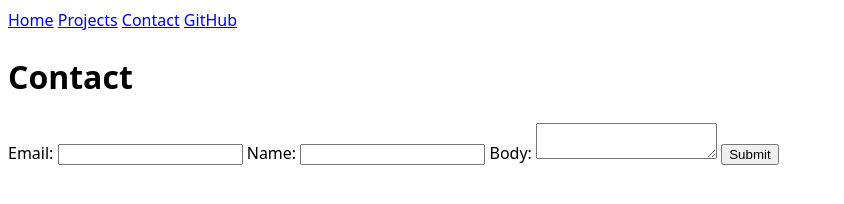
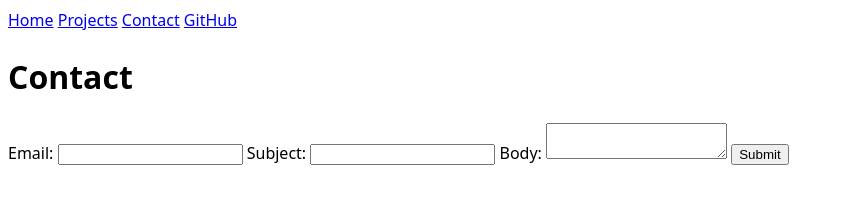
Before and after one commit to paj003-crypto/Portfolio, a plain HTML site: page contact/index.html in a window 1280 px wide. Shown: the whole page, without its empty margins (0-844 px from the left). Drawn offline with Linux system fonts and the light colour scheme.

Commit message:
contact form updated

```diff
--- a/contact/index.html
+++ b/contact/index.html
@@ -18,7 +18,7 @@
 <form action="mailto:paj003@ucsd.edu" method="POST" enctype="text/plain">
     <label>Email:</label>
     <input name ="email" type="email">
-    <label>Name:</label>
+    <label>Subject:</label>
     <input name="subject">
     <label>Body:</label>
     <textarea name="body"></textarea>
```
